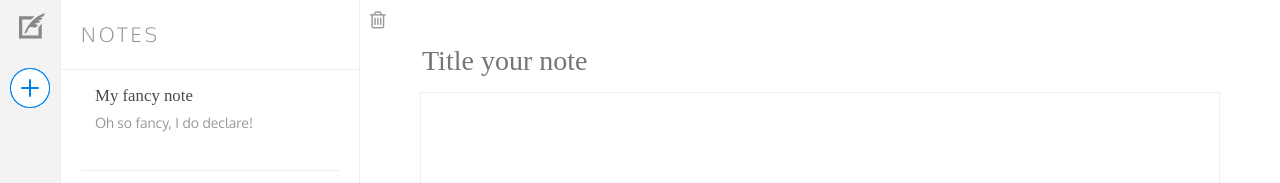
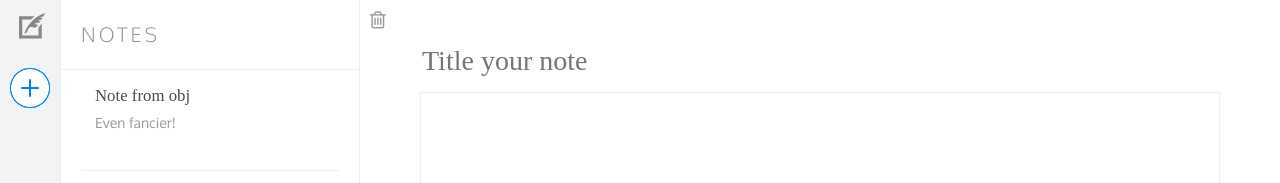
Before and after one commit to ortizf/noteherder, a React (Create React App) app: page / in a window 1280 px wide. Shown: the top 183 px of the page. Built offline with nearby package versions, Linux system fonts and the light colour scheme; a web font is replaced by a local one.

Commit message:
Dynamically render notes from an obj

```diff
--- a/src/NoteList.js
+++ b/src/NoteList.js
@@ -4,24 +4,27 @@ import './NoteList.css'
 import Note from './Note'
 
 const NoteList = () => {
-  const notes = [
-    {
+  const notes = {
+    'note-4': {
       id: 'note-4',
-      title: 'My fancy note',
-      body: 'Oh so fancy, I do declare!',
+      title: 'Note from obj',
+      body: 'Even fancier!'
     },
-    {
+    'note-5': {
       id: 'note-5',
       title: 'Another one',
       body: 'Also very fancy',
-    }
-  ]
+    },
+  }
+
+  // ['note-4', 'note-5']
+  const noteIds = Object.keys(notes)
 
   return (
     <div className="NoteList">
       <h3>Notes</h3>
       <ul id="notes">
-        {notes.map(note => <Note note={note} />)}
+        {noteIds.map(noteId => <Note note={notes[noteId]} />)}
       </ul>
     </div>
   )
```
